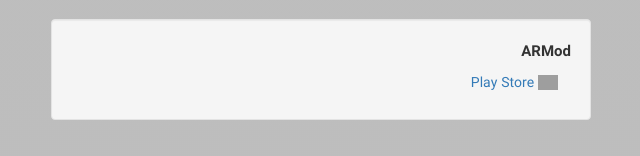
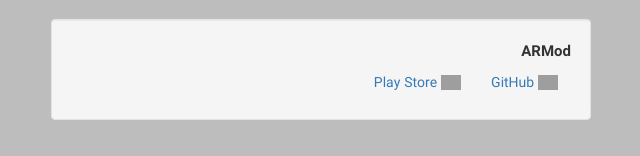
Before and after one commit to mahdi021zamani/hardware, a plain HTML site: page index.html in a window 1280 px wide. Shown: the part 1589-1745 px from the top of the page, without its empty margins (319-959 px from the left). Drawn offline with nearby package versions, Linux system fonts and the light colour scheme; grey boxes are pictures that could not be loaded; files whose address does not match are found by name.

Commit message:
Update index.html

```diff
--- a/index.html
+++ b/index.html
@@ -90,6 +90,7 @@
       <a href="https://play.google.com/store/apps/details?id=com.v2ray.v2fly" class="btn btn-link" target="_blank"><img src="https://cdn-icons-png.flaticon.com/512/300/300218.png" width="20"/> Play Store</a>
     </li>
     <li class="well"><strong>ARMod</strong><br/>
+      <a href="https://github.com/2dust/v2flyNG/releases" class="btn btn-link" target="_blank"><img src="https://cdn-icons-png.flaticon.com/512/25/25231.png" width="20"/> GitHub</a>
       <a href="https://play.google.com/store/apps/details?id=com.artunnel57" class="btn btn-link" target="_blank"><img src="https://cdn-icons-png.flaticon.com/512/300/300218.png" width="20"/> Play Store</a>
     </li>
   </ul>
```
